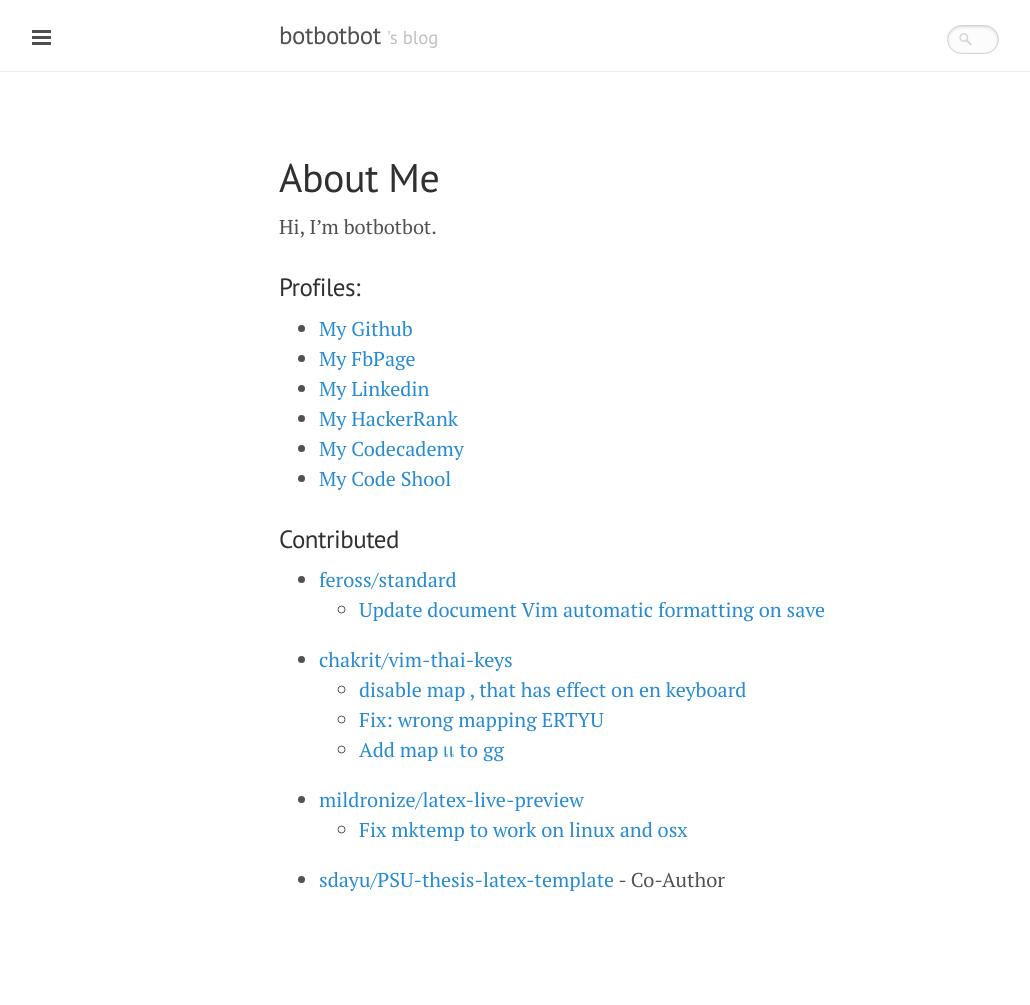
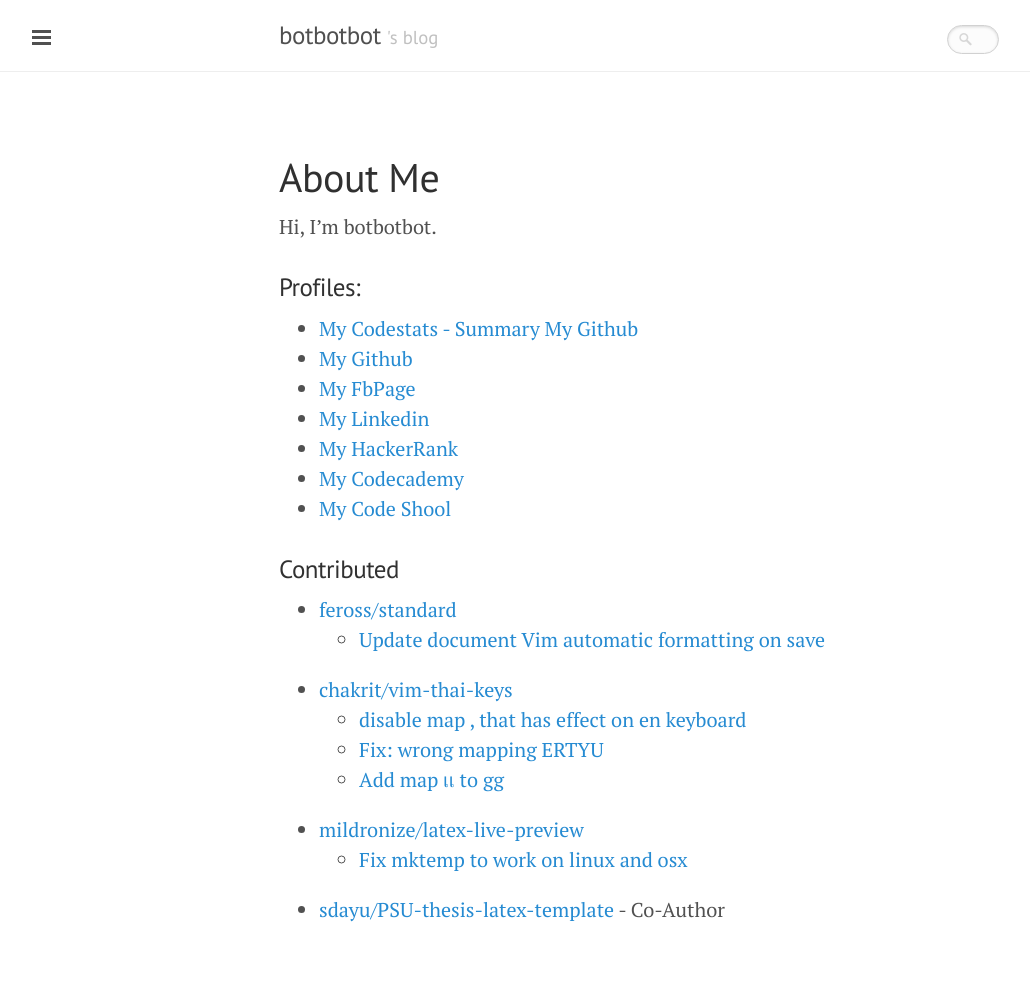
Before and after one commit to ibotdotout/ibotdotout.github.io, a Jekyll site: the page built from about.md, in a window 1280 px wide. Shown: the whole page, without its empty margins (1-1031 px from the left). Built offline with Jekyll 4.4.1, drawn with Linux system fonts in a browser that asks for light colours; nearby versions of some CDN libraries; Markdown is read by kramdown in place of the engine named in the settings; comment, search, counter and statistics services are not loaded; before the commit the page ends 975 px from its top, so only the background shows below that.

Commit message:
Add coderstats

```diff
--- a/about.md
+++ b/about.md
@@ -6,6 +6,7 @@ title: About Me
 Hi, I'm botbotbot.
 
 ### Profiles:
+* [My Codestats - Summary My Github](http://coderstats.net/github/ibotdotout/)
 * [My Github](http://github.com/ibotdotout)
 * [My FbPage](http://fb.me/botblogblog)
 * [My Linkedin](https://www.linkedin.com/in/tkroputa)
```
